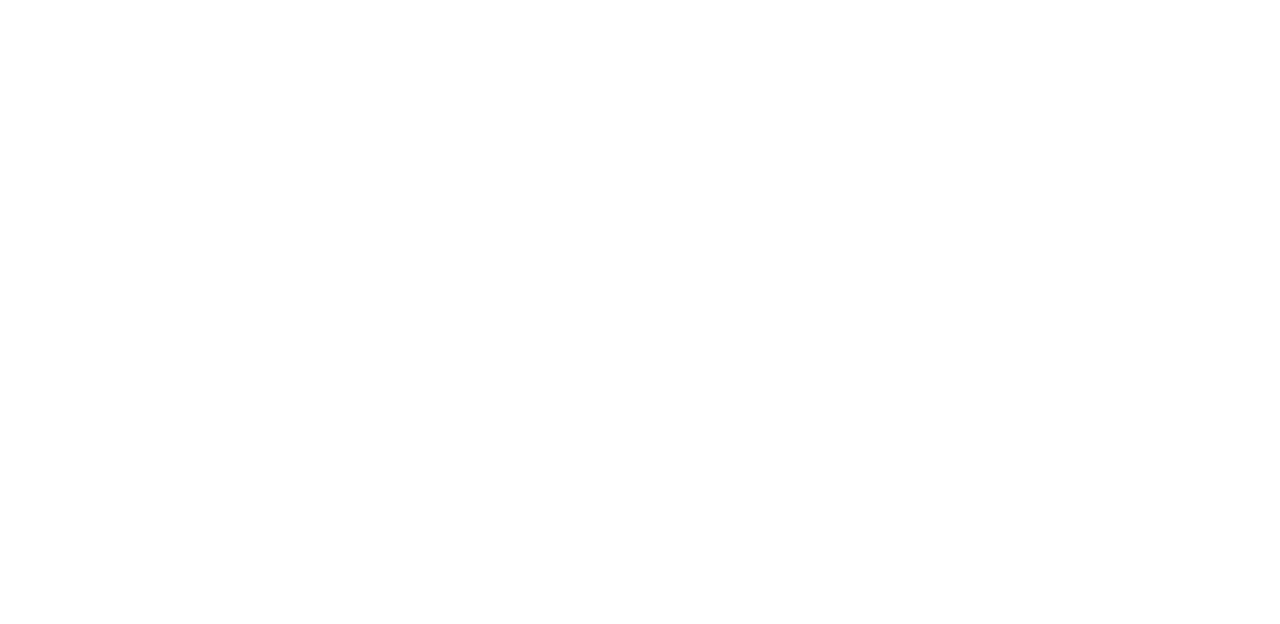
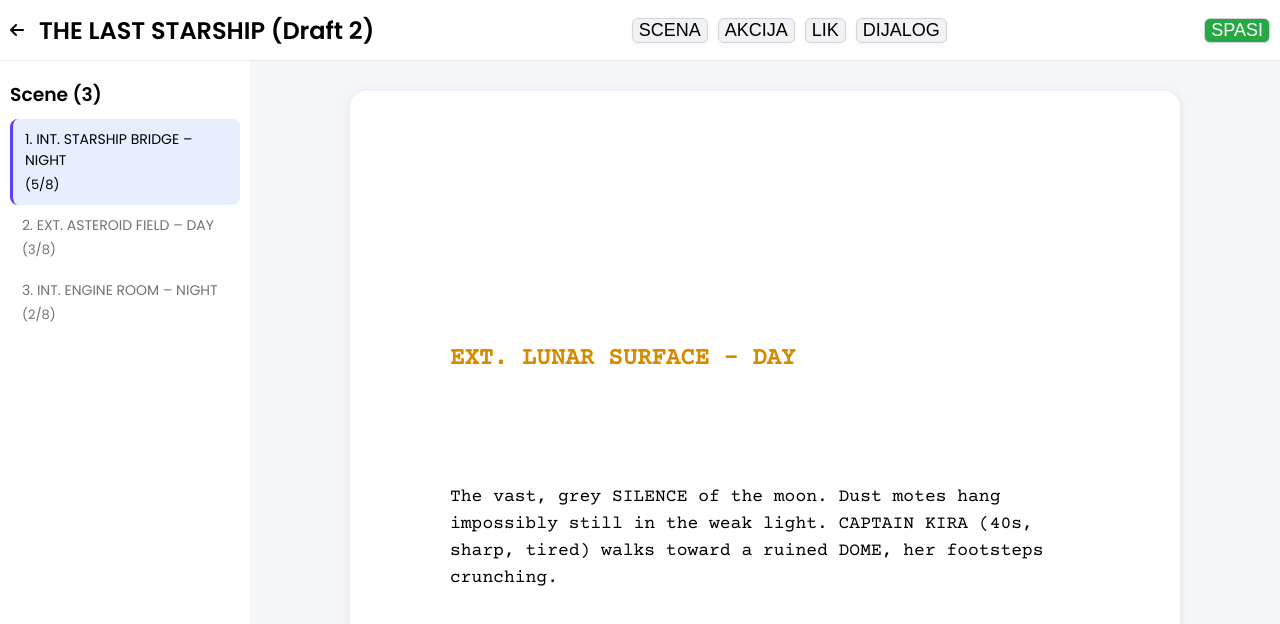
Before and after one commit to ovaljevac/ScenarijPro, a plain HTML site: page html/writing.html in a window 1280 px wide. Drawn offline with nearby package versions, Linux system fonts and the light colour scheme.

Commit message:
Zavrsen writing html

```diff
--- a/css/writing.css
+++ b/css/writing.css
@@ -0,0 +1,205 @@
+
+body {
+  margin: 0;
+  font-family: Poppins, Inter, sans-serif;
+  background-color: #f5f6fa;
+}
+
+.header {
+    width: 100%;
+    background-color: white;
+    display: flex;
+    height: 60px;
+    border-bottom: 1px solid #eee7e7;
+    position: sticky;
+    top: 0;
+    flex-direction: row;
+    align-items: center;
+    justify-content: space-between;
+}
+
+.header-title {
+    display: flex;
+    gap: 15px;
+    align-items: center;
+    padding-left: 10px;
+}
+
+
+.actions {
+    display: flex;
+    gap: 10px;
+}
+
+.btn {
+    border-radius: 6px;
+    box-shadow: 0 2px 6px rgba(0, 0, 0, 0.05);
+    color: black;
+    background-color: #f1f2f4;
+    border: 1px solid #d1d5db;
+    font-size: 18px;
+}
+
+.btn:hover {
+    cursor: pointer;
+    background-color: #f0f0f0;
+}
+
+.save-btn {
+    background-color: #28a745;
+    color: white;
+    margin-right: 10px;
+    transition: background-color 200ms;
+}
+
+.save-btn:hover {
+    background-color: #218838;
+}
+
+.main-page {
+    display: flex;
+    height: 100vh;
+}
+
+.sidebar {
+    width: 250px;
+    min-width: 250px;
+    max-width: 250px;
+    background-color: white;
+    flex-grow: 1;
+}
+
+.sidebar-title {
+   /* margin-top: 70px;*/
+    margin-left: 10px;
+    margin-bottom: 0px;
+}
+
+.scene-list {
+    list-style: none;
+    padding: 0;
+    margin-left: 10px;
+    margin-right: 10px;
+    margin-top: 10px;
+}
+
+.scene-item {
+    display: flex;
+    justify-content: space-between;
+    flex-direction: column;
+    align-items: flex-start;
+    font-size: 14px;
+    padding: 10px 12px;
+    border-radius: 8px;
+    color: rgb(117, 113, 113);
+    cursor: pointer;
+    gap: 4px;
+}
+
+.scene-item:hover {
+    background: #eef0ff;
+}
+
+.scene-item.active {
+    background: #E9EEFF;
+    border-left: 3px solid #5B3FFF;
+    color: black;
+}
+
+.scene-title {
+    flex: 1;
+}
+
+.scene-pages {
+    font-size: 13px;
+}
+
+.editor {
+    background-color: #fff;
+    flex-grow: 1;
+    width: 90%;
+    height: 100vh;
+    margin: 30px 100px 100px 100px;
+    border-radius: 16px;
+    padding: 100px;
+    box-shadow: 0 2px 12px rgba(0,0,0,.08);
+    line-height: 1.5;
+}
+
+.scene-heading {
+    font-family: "Courier Prime", "Courier New", monospace;
+    color: #D68A00;
+    margin-top: 150px;
+    padding-bottom: 80px;
+    font-size: 24px;
+}
+.text {
+    font-family:"Courier Prime", "Courier New", monospace;
+    font-size: 18px;
+    margin: 1.5em 0;
+}
+
+
+@media (max-width: 750px) {
+
+
+
+.header-title {
+    font-size: 10px;
+}
+
+
+
+.btn {
+    font-size: 14px;
+    width: 20%;
+}
+
+
+
+.main-page {
+    flex-direction: column;
+    height: auto;
+}
+
+.sidebar {
+    width: 100%;
+    min-width: 0;
+    max-width: none;
+    border-bottom: 1px solid #e5e7eb;
+    background: #fff;
+}
+
+.sidebar-title {
+    margin: 12px 12px 0 12px;
+}
+
+.scene-list {
+    margin: 8px 12px 12px;
+}
+
+.editor {
+    margin: 16px;
+    padding: 24px;
+    height: auto;
+    width: auto;
+}
+
+.scene-heading {
+    margin-top: 24px;
+    padding-bottom: 24px;
+}
+
+.actions {
+    flex-wrap: wrap;
+    justify-content: center;
+    gap: 8px 10px;
+    padding: 8px 12px;
+}
+
+.actions .btn {
+    flex: 1 1 40%;
+    min-width: 60px;
+    text-align: center;
+}
+}
--- a/html/writing.html
+++ b/html/writing.html
@@ -0,0 +1,55 @@
+<!DOCTYPE html>
+<html lang="en">
+<head>
+    <meta charset="UTF-8">
+    <meta name="viewport" content="width=device-width, initial-scale=1.0">
+    <link rel="stylesheet" href="https://cdnjs.cloudflare.com/ajax/libs/font-awesome/6.5.0/css/all.min.css">
+    <link rel="stylesheet" href="../css/writing.css">
+    <link href="https://fonts.googleapis.com/css2?family=Inter:wght@400;600&family=Poppins:wght@400;600&display=swap" rel="stylesheet">
+    <link href="https://fonts.googleapis.com/css2?family=Courier+Prime&display=swap" rel="stylesheet">
+
+    <title>Scene</title>
+</head>
+<body>
+    <div class="header">
+        <div class="header-title">
+            <i class="fa-solid fa-arrow-left"></i>
+            <h2>THE LAST STARSHIP (Draft 2)</h2>
+        </div>
+        <div class="actions">
+            <button class="btn">SCENA</button>
+            <button class="btn">AKCIJA</button>
+            <button class="btn">LIK</button>
+            <button class="btn">DIJALOG</button>
+        </div>
+        <button class="save-btn btn">SPASI</button>
+    </div>
+    <div class="main-page">
+        <div class="sidebar">
+            <h3 class="sidebar-title">Scene (3)</h3>
+            <ul class="scene-list">
+                <li class="scene-item active">
+                    <span class="scene-title">1. INT. STARSHIP BRIDGE – NIGHT</span>
+                    <span class="scene-pages">(5/8)</span>
+                </li>
+                <li class="scene-item">
+                    <span class="scene-title">2. EXT. ASTEROID FIELD – DAY</span>
+                    <span class="scene-pages">(3/8)</span>
+                </li>
+                <li class="scene-item">
+                    <span class="scene-title">3. INT. ENGINE ROOM – NIGHT</span>
+                    <span class="scene-pages">(2/8)</span>
+                </li>
+            </ul>
+        </div>
+        <div class="editor">
+            <h2 class="scene-heading">EXT. LUNAR SURFACE – DAY</h2>
+            <p class="text">
+                The vast, grey SILENCE of the moon. Dust motes hang impossibly still
+                in the weak light. CAPTAIN KIRA (40s, sharp, tired) walks toward a
+                ruined DOME, her footsteps crunching.
+            </p>
+        </div>
+    </div>
+</body>
+</html>
```
Also changed, not shown: css/projects.css (+14 -5 lines), html/projects.html (+2 -2 lines).
